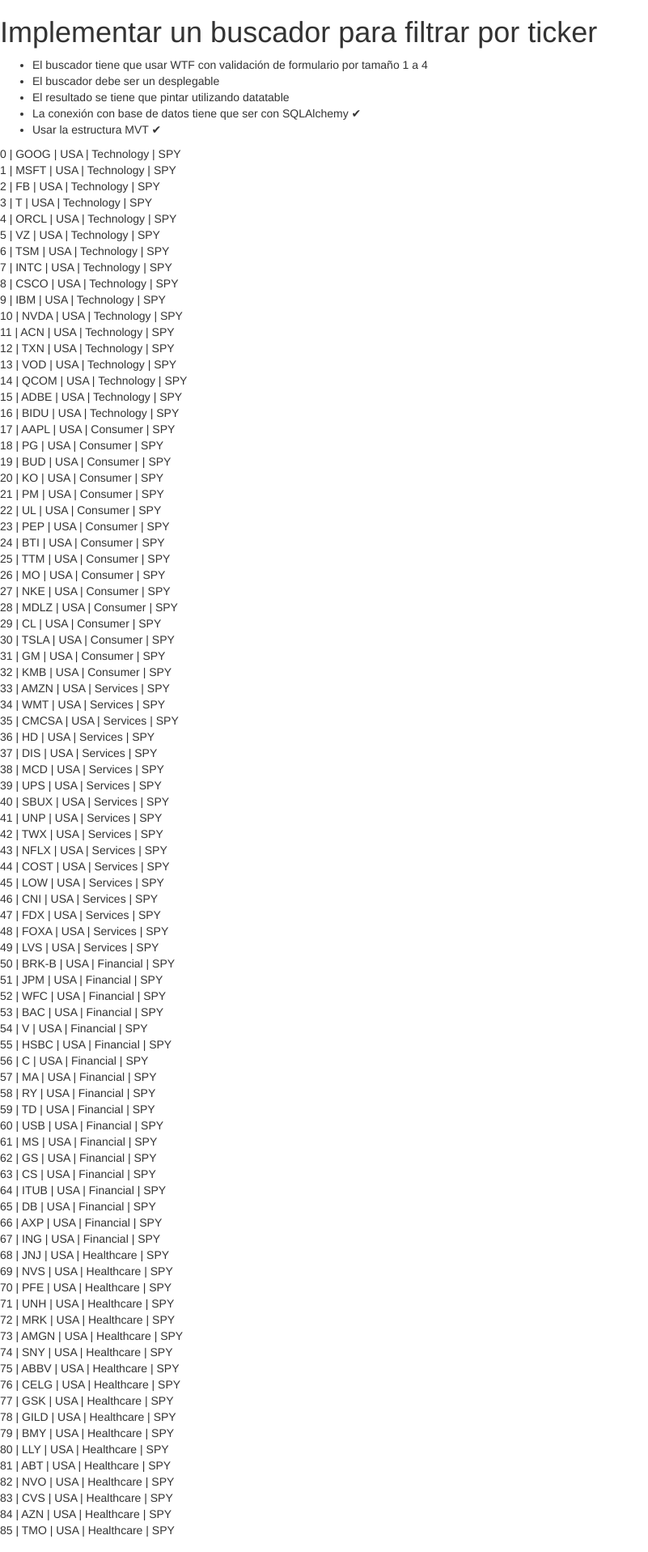
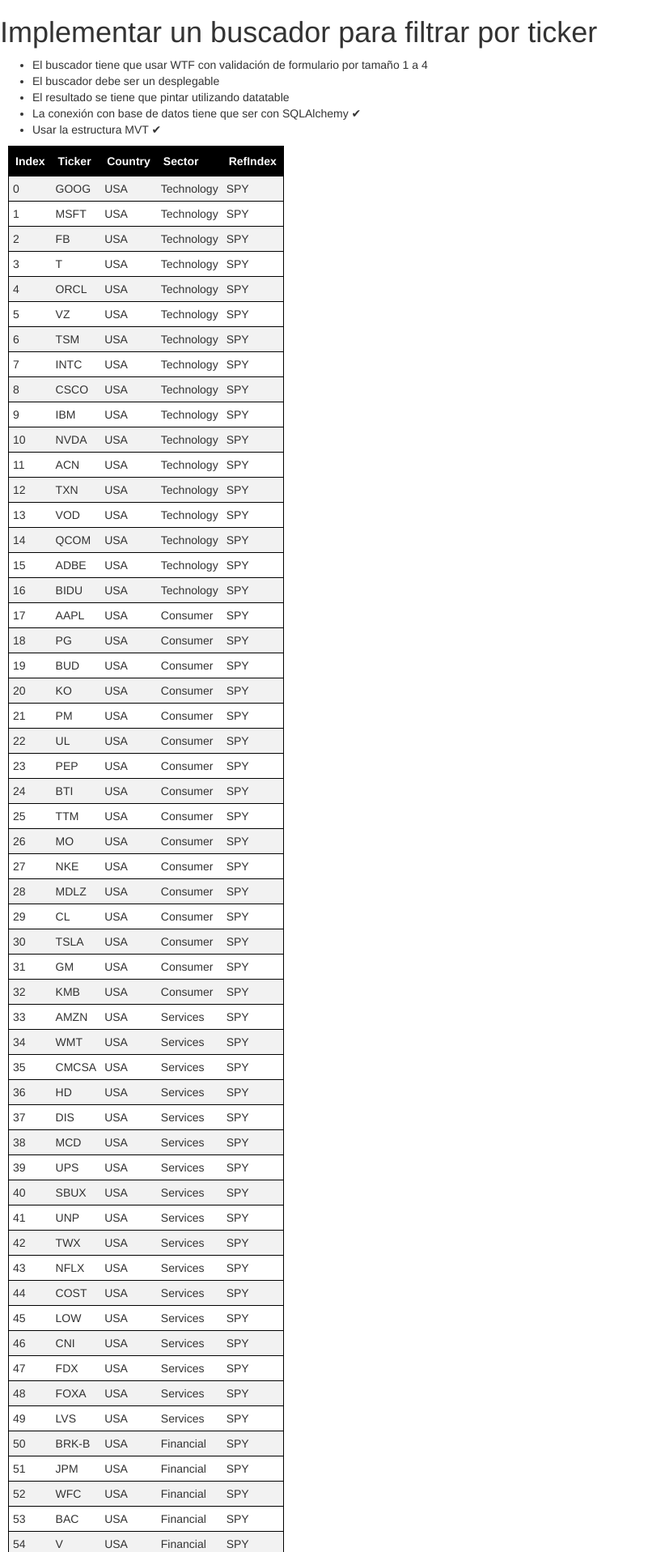
Before and after one commit to nachoi/app_prep_examen_pws, a Flask app: page / in a window 1280 px wide. Shown: the part 52-1969 px from the top of the page at 81% size, without its empty margins (0-801 px from the left). Run offline with Flask 2, Linux system fonts and the light colour scheme; data comes from the database, SQL or seed files in the repository; some libraries are stand-ins or nearby versions.

Commit message:
Add table with styles to index

```diff
--- a/templates/index.html
+++ b/templates/index.html
@@ -4,6 +4,25 @@
 
 
 {% block content %}
+    <style>
+        table,tr {
+            border: 1px solid black;
+            margin-left: 10px;
+        }
+        td,th {
+            padding: 5px;
+        }
+        th {
+            padding-top: 12px;
+            padding-bottom: 12px;
+            text-align: left;
+            background-color: black;
+            color: white;
+            padding: 8px;
+        }
+        tr:nth-child(even){background-color: #f2f2f2;}
+        tr:hover {background-color: #ddd;}
+    </style>
     <h1> Implementar un buscador para filtrar por ticker </h1>
     <ul>
         <li> El buscador tiene que usar WTF con validación de formulario por tamaño 1 a 4 </li>
@@ -12,9 +31,23 @@
         <li> La conexión con base de datos tiene que ser con SQLAlchemy &#10004</li>
         <li> Usar la estructura MVT &#10004</li>
     </ul>
+    <table>
+        <tr>
+            <th>Index</th>
+            <th>Ticker</th>
+            <th>Country</th>
+            <th>Sector</th>
+            <th>RefIndex</th>
+        </tr>
         {% for company in companies %}
-        <div>
-            {{ company.index }} | {{ company.ticker }} | {{ company.country }} | {{ company.sector }} | {{ company.RefIndex }}
-        </div>
+            <tr>
+                <td>{{ company.index }}</td>
+                <td>{{ company.ticker }}</td>
+                <td>{{ company.country }}</td>
+                <td>{{ company.sector }}</td>
+                <td>{{ company.RefIndex }}</td>
+            </tr>
         {% endfor %}
+    </table>
+
 {% endblock %}
```
Lines whose indentation alone changed are shown as unchanged.
